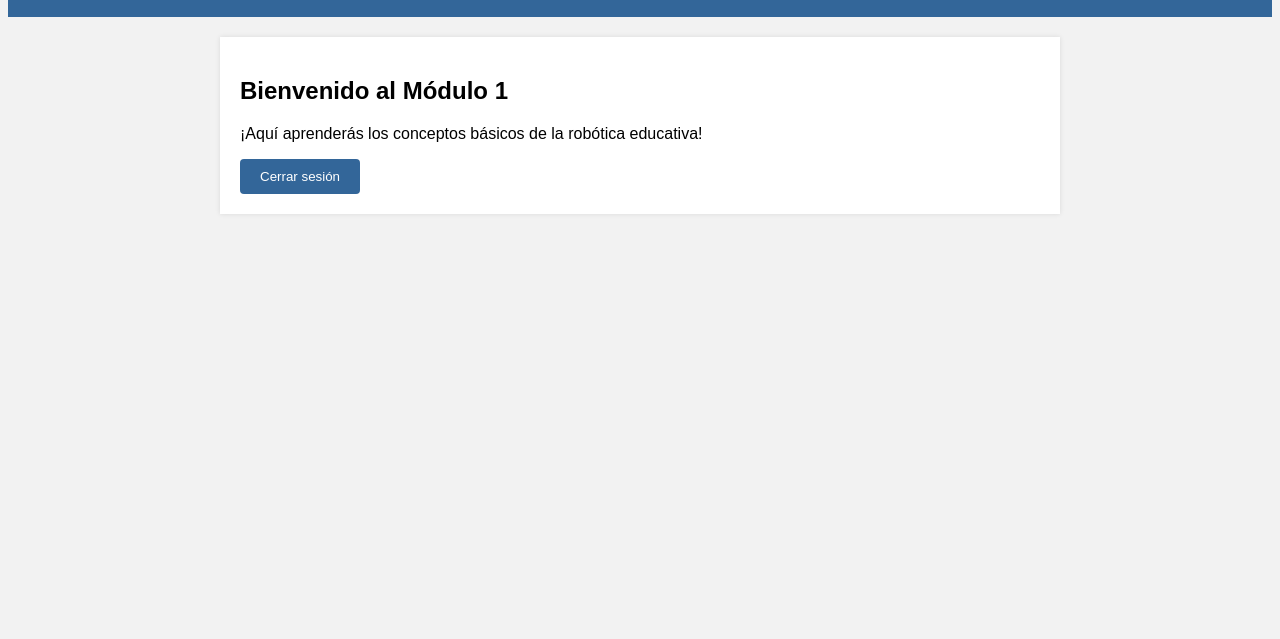
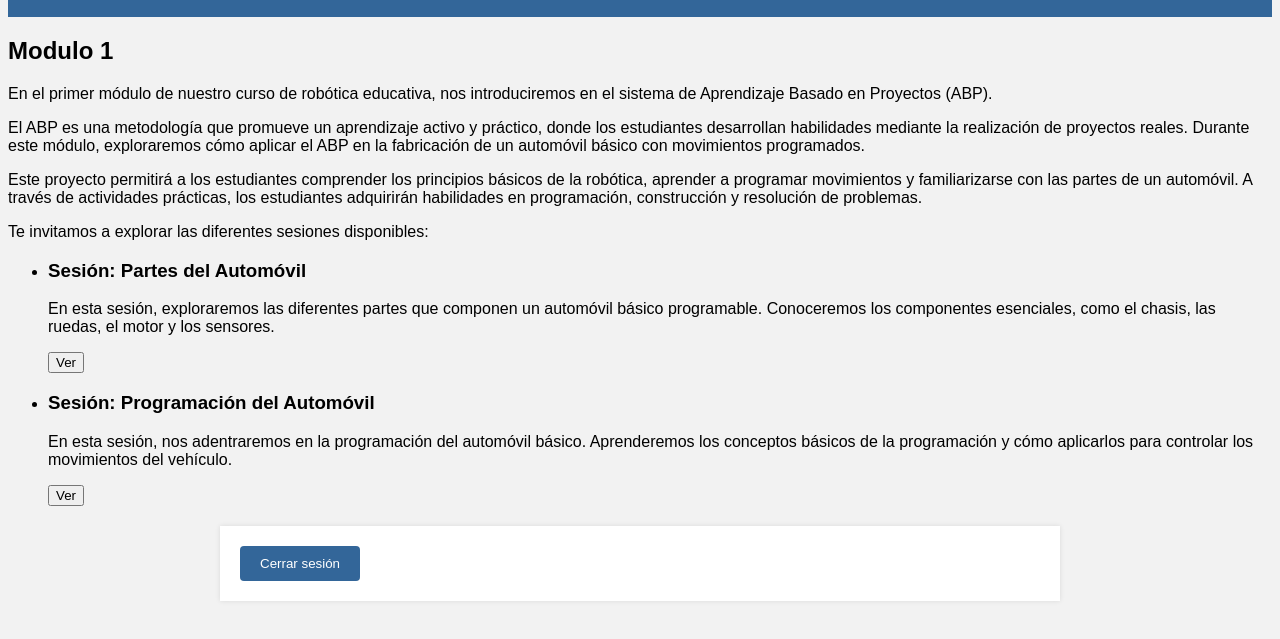
Before and after one commit to rovimartinez/rovimartinez.github.io, a plain HTML site: page modulo1.html in a window 1280 px wide. Shown: the part 59-698 px from the top of the page. Drawn offline with Linux system fonts and the light colour scheme; no server answers.

Commit message:
Update modulo1.html

```diff
--- a/modulo1.html
+++ b/modulo1.html
@@ -97,13 +97,33 @@
     <h1>Módulo 1 - Robótica educativa</h1>
   </header>
 
+ <section>
+    <h2>Modulo 1</h2>
+    <p>En el primer módulo de nuestro curso de robótica educativa, nos introduciremos en el sistema de Aprendizaje Basado en Proyectos (ABP).</p>
+    <p>El ABP es una metodología que promueve un aprendizaje activo y práctico, donde los estudiantes desarrollan habilidades mediante la realización de proyectos reales. Durante este módulo, exploraremos cómo aplicar el ABP en la fabricación de un automóvil básico con movimientos programados.</p>
+    <p>Este proyecto permitirá a los estudiantes comprender los principios básicos de la robótica, aprender a programar movimientos y familiarizarse con las partes de un automóvil. A través de actividades prácticas, los estudiantes adquirirán habilidades en programación, construcción y resolución de problemas.</p>
+    <p>Te invitamos a explorar las diferentes sesiones disponibles:</p>
+    <ul>
+      <li>
+        <h3>Sesión: Partes del Automóvil</h3>
+        <p>En esta sesión, exploraremos las diferentes partes que componen un automóvil básico programable. Conoceremos los componentes esenciales, como el chasis, las ruedas, el motor y los sensores.</p>
+        <button onclick="location.href='modulo1partes.html'">Ver</button>
+      </li>
+      <li>
+        <h3>Sesión: Programación del Automóvil</h3>
+        <p>En esta sesión, nos adentraremos en la programación del automóvil básico. Aprenderemos los conceptos básicos de la programación y cómo aplicarlos para controlar los movimientos del vehículo.</p>
+        <button onclick="location.href='modulo1programa1.html'">Ver</button>
+      </li>
+    </ul>
+  </section>
+
+
   <div class="container">
-    <h2>Bienvenido al Módulo 1</h2>
-    <p>¡Aquí aprenderás los conceptos básicos de la robótica educativa!</p>
-
-    <form id="logoutForm">
+       <form id="logoutForm">
       <input type="submit" value="Cerrar sesión">
     </form>
   </div>
+
+
 </body>
 </html>
```
